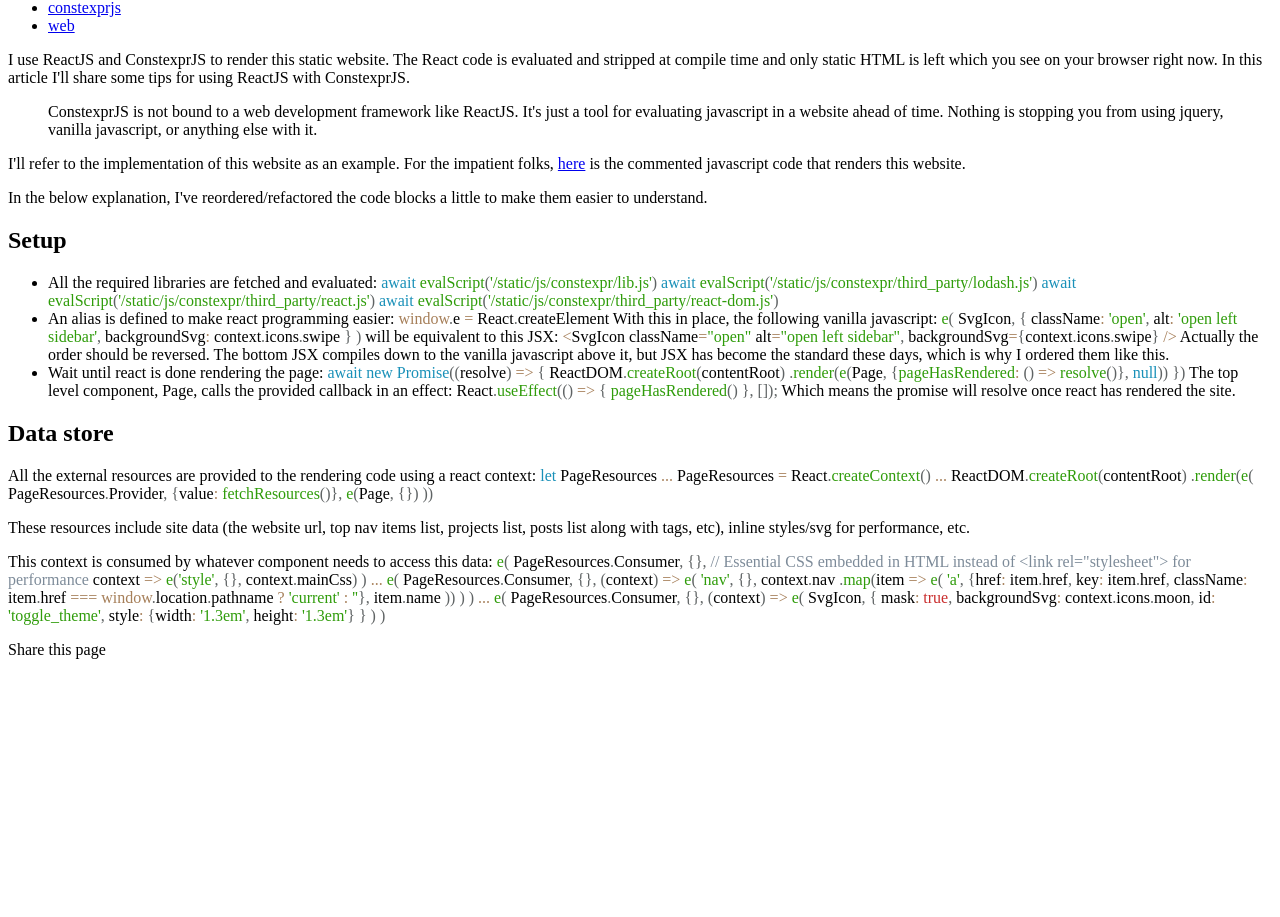
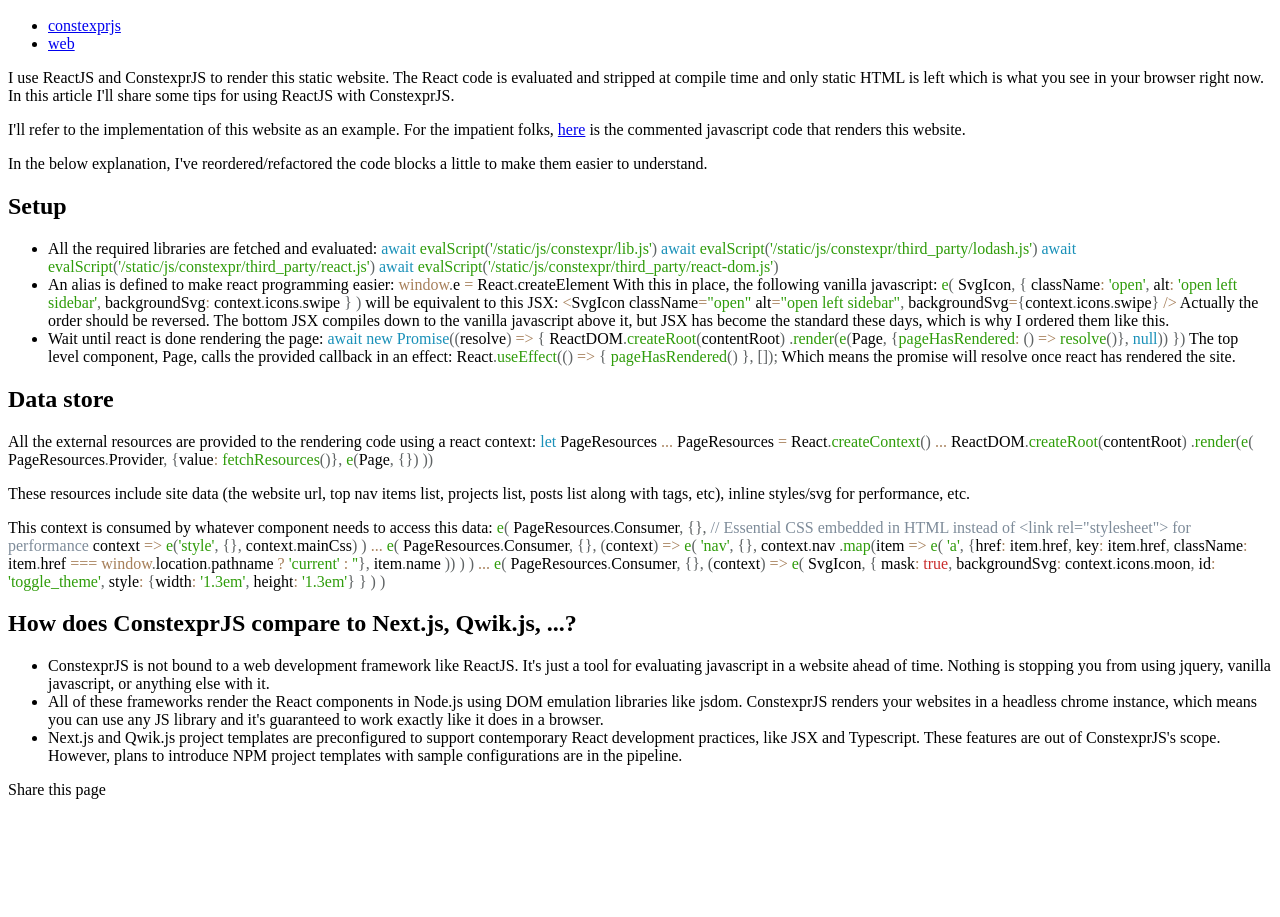
Before and after one commit to amokfa/amokfa.github.io.src, a plain HTML site: page posts/constexprjs_reactjs.html in a window 1280 px wide. Shown: the part 1137-2054 px from the top of the page. Drawn offline with Linux system fonts and the light colour scheme.

Commit message:
* sitemap * constexprjs reactjs update * list styles fix

```diff
--- a/devtools/package.json
+++ b/devtools/package.json
@@ -15,6 +15,7 @@
     "exec-sh": "^0.4.0",
     "fs-extra": "^10.0.0",
     "http-server": "^13.0.1",
-    "open": "^8.2.1"
+    "open": "^8.2.1",
+    "sitemaps": "^2.0.5"
   }
 }
--- a/posts/constexprjs_reactjs.html
+++ b/posts/constexprjs_reactjs.html
@@ -4,14 +4,9 @@
 <article>
   <p>
     I use ReactJS and ConstexprJS to render this static website. The React code is evaluated and stripped at compile
-    time and only static HTML is left which you see on your browser right now. In this article I'll share some tips for
+    time and only static HTML is left which is what you see in your browser right now. In this article I'll share some tips for
     using ReactJS with ConstexprJS.
   </p>
-  <blockquote>
-    ConstexprJS is not bound to a web development framework like ReactJS. It's just a tool for evaluating
-    javascript in a website ahead of time. Nothing is stopping you from using jquery, vanilla javascript, or anything
-    else with it.
-  </blockquote>
   <p>
     I'll refer to the implementation of this website as an example. For the impatient folks, <a
     href="https://github.com/amokfa/amokfa.github.io.src/blob/main/static/js/constexpr/renderer.js">here</a>
@@ -132,6 +127,26 @@
 )
     </prog>
   </p>
+  <h2>How does ConstexprJS compare to Next.js, Qwik.js, ...?</h2>
+  <p>
+    <ul>
+      <li>
+        ConstexprJS is not bound to a web development framework like ReactJS. It's just a tool for evaluating
+        javascript in a website ahead of time. Nothing is stopping you from using jquery, vanilla javascript, or anything
+        else with it.
+      </li>
+      <li>
+        All of these frameworks render the React components in Node.js using DOM emulation libraries like jsdom.
+        ConstexprJS renders your websites in a headless chrome instance, which means you can use any JS library and it's
+        guaranteed to work exactly like it does in a browser.
+      </li>
+      <li>
+        Next.js and Qwik.js project templates are preconfigured to support contemporary React development practices,
+        like JSX and Typescript. These features are out of ConstexprJS's scope. However, plans to
+        introduce NPM project templates with sample configurations are in the pipeline.
+      </li>
+    </ul>
+  </p>
 </article>
 </body>
 <script constexpr src="/static/js/constexpr/lib.js"></script>
--- a/static/scss/element_styles.scss
+++ b/static/scss/element_styles.scss
@@ -105,10 +105,8 @@
   margin: 1em;
 }
 
-@media(max-width: 800px) {
-  ul, ol {
-    padding: 1em;
-  }
+ul, ol {
+  padding: 0 1em;
 }
 
 .post_card {
```
Also changed, not shown: devtools/build.js (+17 -0 lines).
